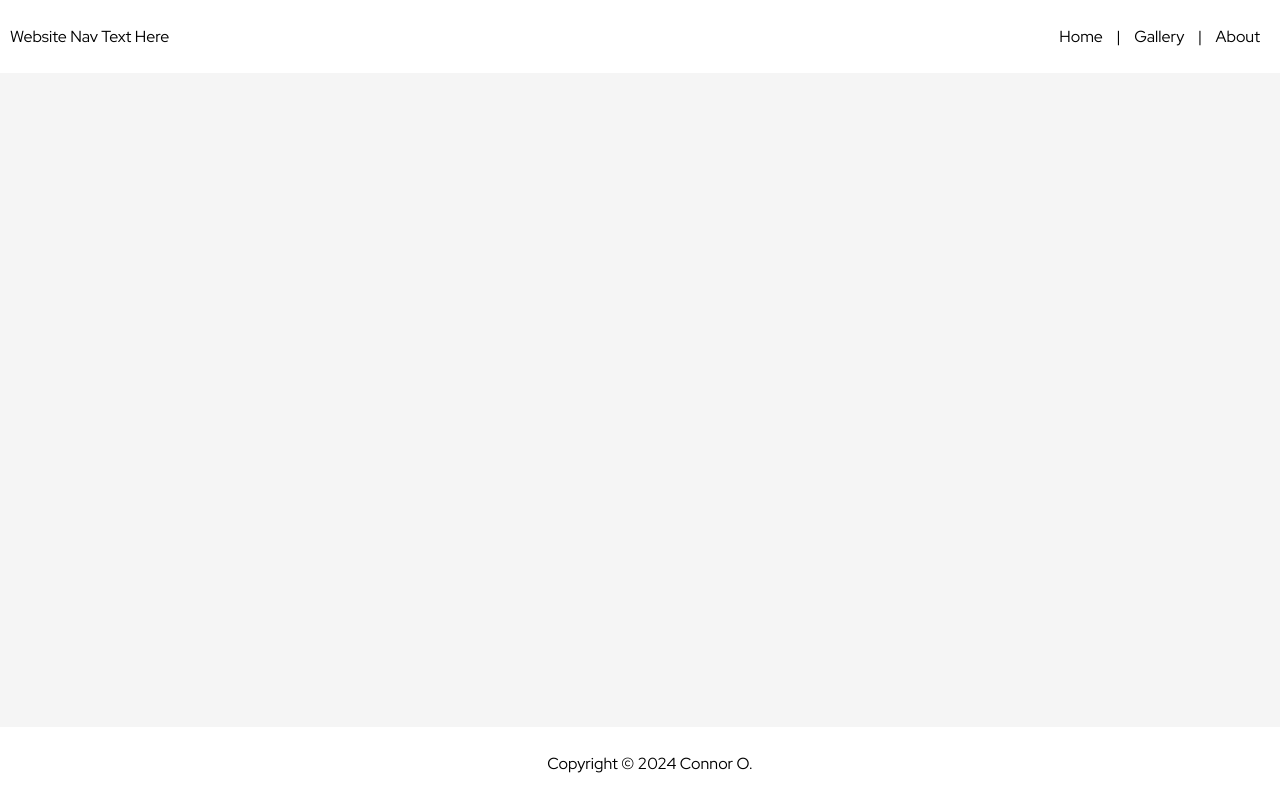
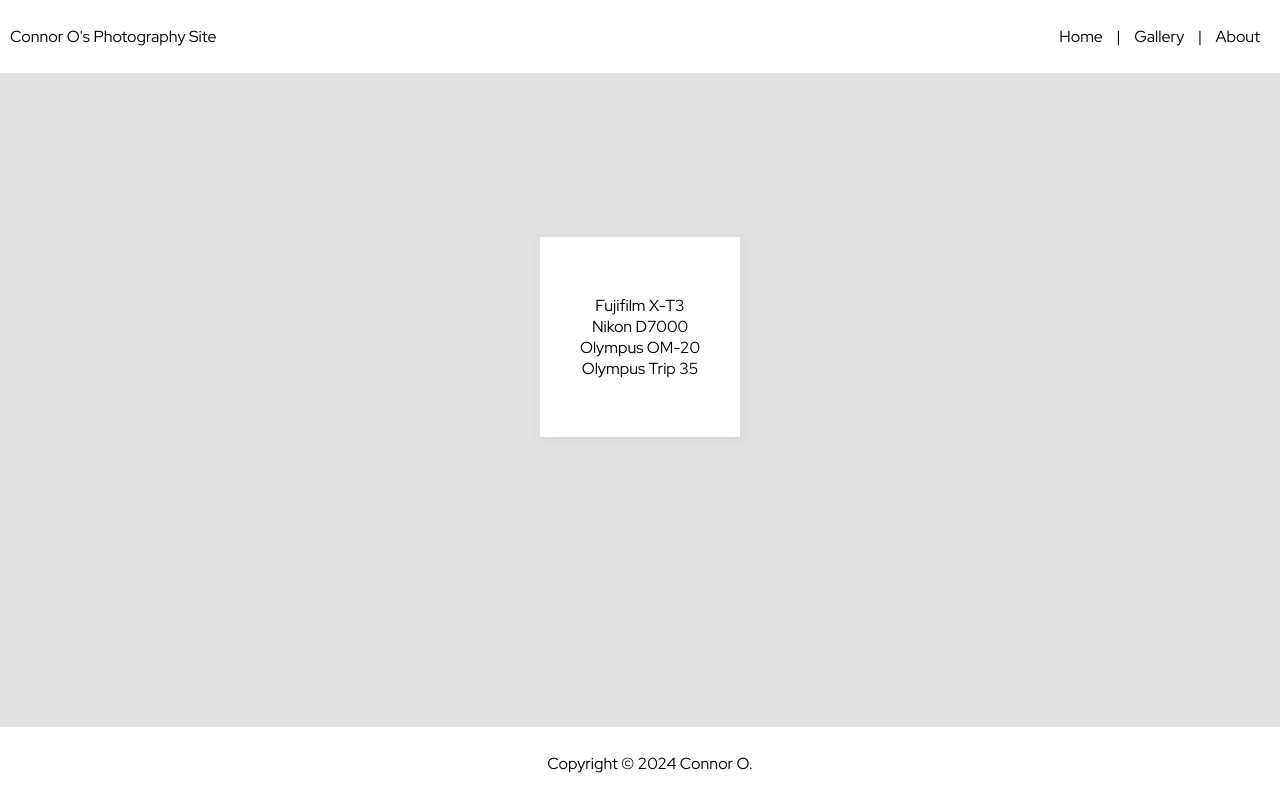
Before and after one commit to Osadczukc/PhotoWebsite, a plain HTML site: page about.html in a window 1280 px wide. Drawn offline with Linux system fonts and the light colour scheme.

```diff
--- a/about.html
+++ b/about.html
@@ -6,7 +6,7 @@
     <meta name="viewport" content="width=device-width, initial-scale=1.0">
     <title>Website Title</title>
     <link rel="stylesheet" href="styles\styles.css">
-    <link rel="stylesheet" href="styles\homepage.css">
+    <link rel="stylesheet" href="styles\about.css">
     <link rel="preconnect" href="https://fonts.googleapis.com">
     <link rel="preconnect" href="https://fonts.gstatic.com" crossorigin>
     <link href="https://fonts.googleapis.com/css2?family=Red+Hat+Display:ital,wght@0,300..900;1,300..900&display=swap"
@@ -17,7 +17,7 @@
 
     <nav class="navbar" id="navbar">
         <div class="navbarText">
-            <p>Website Nav Text Here</p>
+            <p>Connor O's Photography Site</p>
         </div>
         <div class="pageLinks">
             <a href="./index.html">Home</a> |
@@ -27,10 +27,22 @@
     </nav>
 
     <div class="pageBody">
+        <div class="textContainer">
+            <!-- <p class="aboutTitle">
+                I like taking photographs.
+            </p> -->
+            <p class="aboutBody">
+                Fujifilm X-T3
+                <br>
+                Nikon D7000
+                <br>
+                Olympus OM-20
+                <br>
+                Olympus Trip 35
+            </p>
+        </div>
     </div>
 
-
-    </div>
 
     <footer class="footer" id="footer">
         <p>Copyright &copy; 2024 Connor O.</p>
--- /dev/null
+++ b/styles/about.css
@@ -0,0 +1,22 @@
+.pageBody {
+    padding-bottom: 200px;
+    flex: 1;
+    display: flex;
+    flex-direction: column;
+    justify-content: center;
+    background-color: #e2e2e2;
+}
+
+
+.textContainer {
+    display: flex;
+    flex-direction: column;
+    justify-content: center;
+    background-color: white;
+    width: 200px;
+    height: 200px;
+    text-align: center;
+    margin-left: auto;
+    margin-right: auto;
+    box-shadow: 1px 1px 10px 1px rgb(212, 212, 212);
+}
--- /dev/null
+++ b/styles/gallery.css
@@ -0,0 +1,8 @@
+.pageBody {
+    padding-bottom: 200px;
+    flex: 1;
+    display: flex;
+    flex-direction: column;
+    justify-content: center;
+    background-color: #e2e2e2;
+}
```
Also changed, not shown: gallery.html (+2 -2 lines), Images/alley.webp (added), Images/construction.webp (added), Images/derilict.webp (added), Images/discarded.webp (added), Images/falls.webp (added), Images/lovebirds.webp (added), Images/pylon.webp (added), awdawdawdwa.html (deleted), 8 other files.
